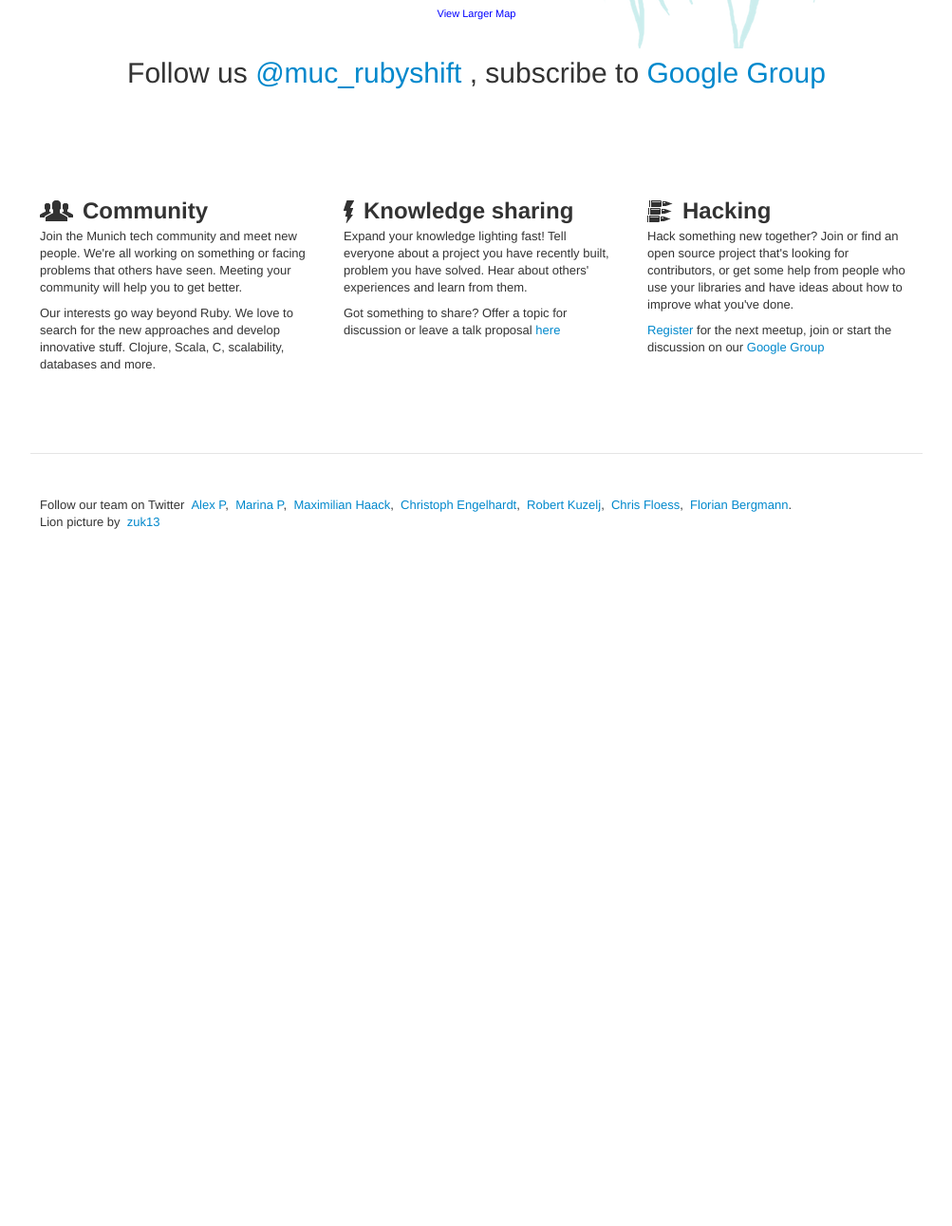
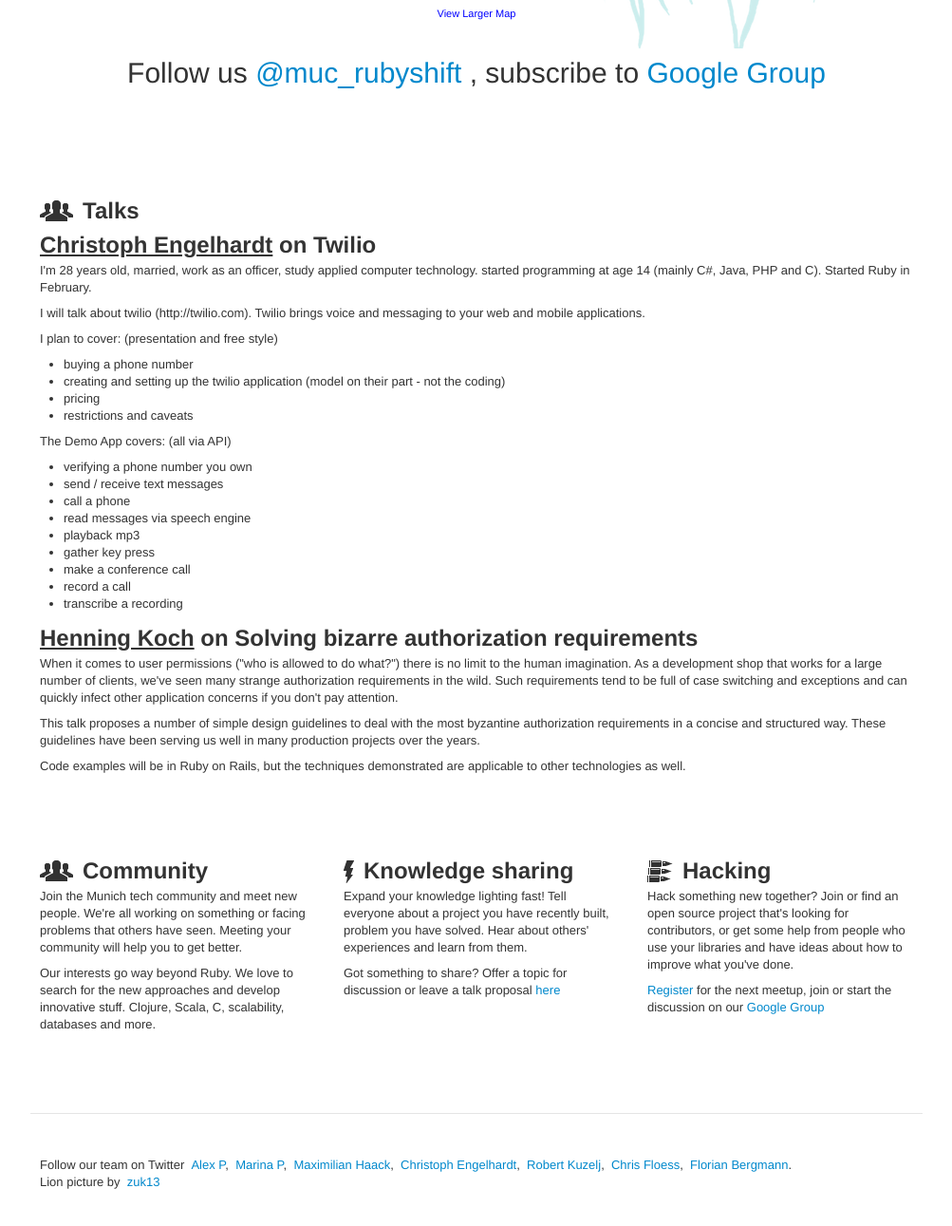
Before and after one commit to munichrubyshift/munichrubyshift.github.com, a Jekyll site: the page built from index.html, in a window 1280 px wide and 1400 px high, scrolled down 1076 px, cut to the strip 73-1364 px from the top of the window. Shown: the whole strip at 95% size, without its empty margins (138-1141 px from the left). Built offline with Jekyll 4.4.1, drawn with Linux system fonts in a browser that asks for light colours; some web fonts are replaced; before the commit the page ends 1781 px from its top, so only the background shows below that.

Commit message:
Adding talk plots

```diff
--- a/index.html
+++ b/index.html
@@ -35,6 +35,54 @@
     </div>
   </div>
 </div>
+
+<div class='row even'>
+  <div class='span12 whitened'>
+    <div class='wrapper'>
+      <img class='icon' src='/assets/images/people.png' />
+      <h2>Talks</h2>
+      <h2><u>Christoph Engelhardt</u> on Twilio</h2>
+      <p>
+        I'm 28 years old, married, work as an officer, study applied computer technology. started programming at age 14 (mainly C#, Java, PHP and C). Started Ruby in February.
+      </p>
+      <p>
+        I will talk about twilio (http://twilio.com). Twilio brings voice and messaging to your web and mobile applications.
+      </p>
+      <p>
+        I plan to cover: (presentation and free style)
+        <ul>
+          <li>buying a phone number</li>
+          <li>creating and setting up the twilio application (model on their part - not the coding)</li>
+          <li>pricing</li>
+          <li>restrictions and caveats</li>
+        </ul>
+      </p>
+      <p>
+        The Demo App covers: (all via API)
+        <ul>
+          <li>verifying a phone number you own</li>
+          <li>send / receive text messages</li>
+          <li>call a phone</li>
+          <li>read messages via speech engine</li>
+          <li>playback mp3</li>
+          <li>gather key press</li>
+          <li>make a conference call</li>
+          <li>record a call</li>
+          <li>transcribe a recording</li>
+        </ul>
+      </p>
+      <h2><u>Henning Koch</u> on Solving bizarre authorization requirements</h2>
+      <p>When it comes to user permissions ("who is allowed to do what?") there is no limit to the human imagination. As a development shop that works for a large number of clients, we've seen many strange authorization requirements in the wild. Such requirements tend to be full of case switching and exceptions and can quickly infect other application concerns if you don't pay attention.</p>
+
+      <p>This talk proposes a number of simple design guidelines to deal with the most byzantine authorization requirements in a concise and structured way. These guidelines have been serving us well in many production projects over the years.</p>
+
+      <p>Code examples will be in Ruby on Rails, but the techniques demonstrated are applicable to other technologies as well.</p>
+    </div>
+  </div>
+</div>
+<br/>
+<br/>
+<br/>
 <div class='row even'>
   <div class='span4 whitened'>
     <div class='wrapper'>
```
